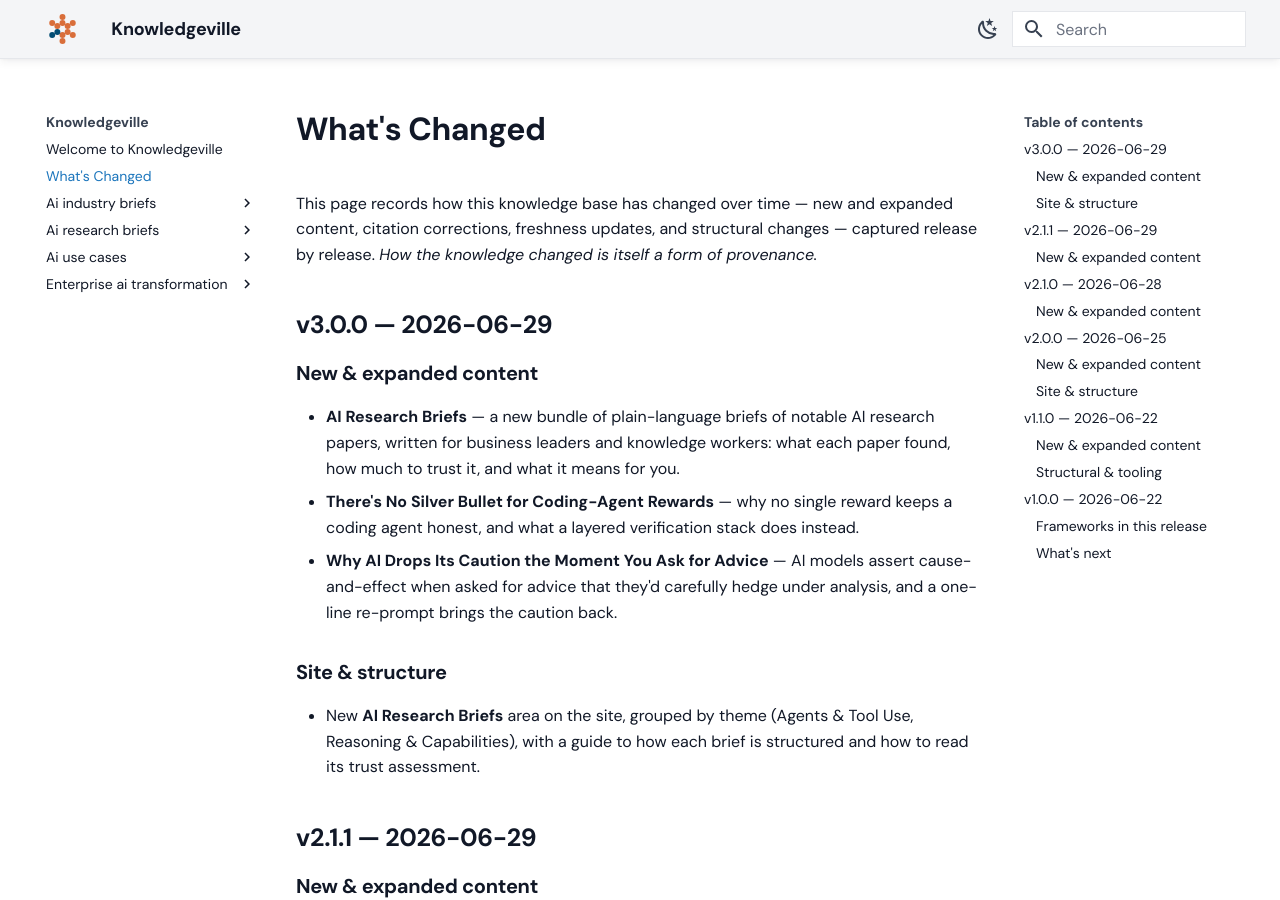
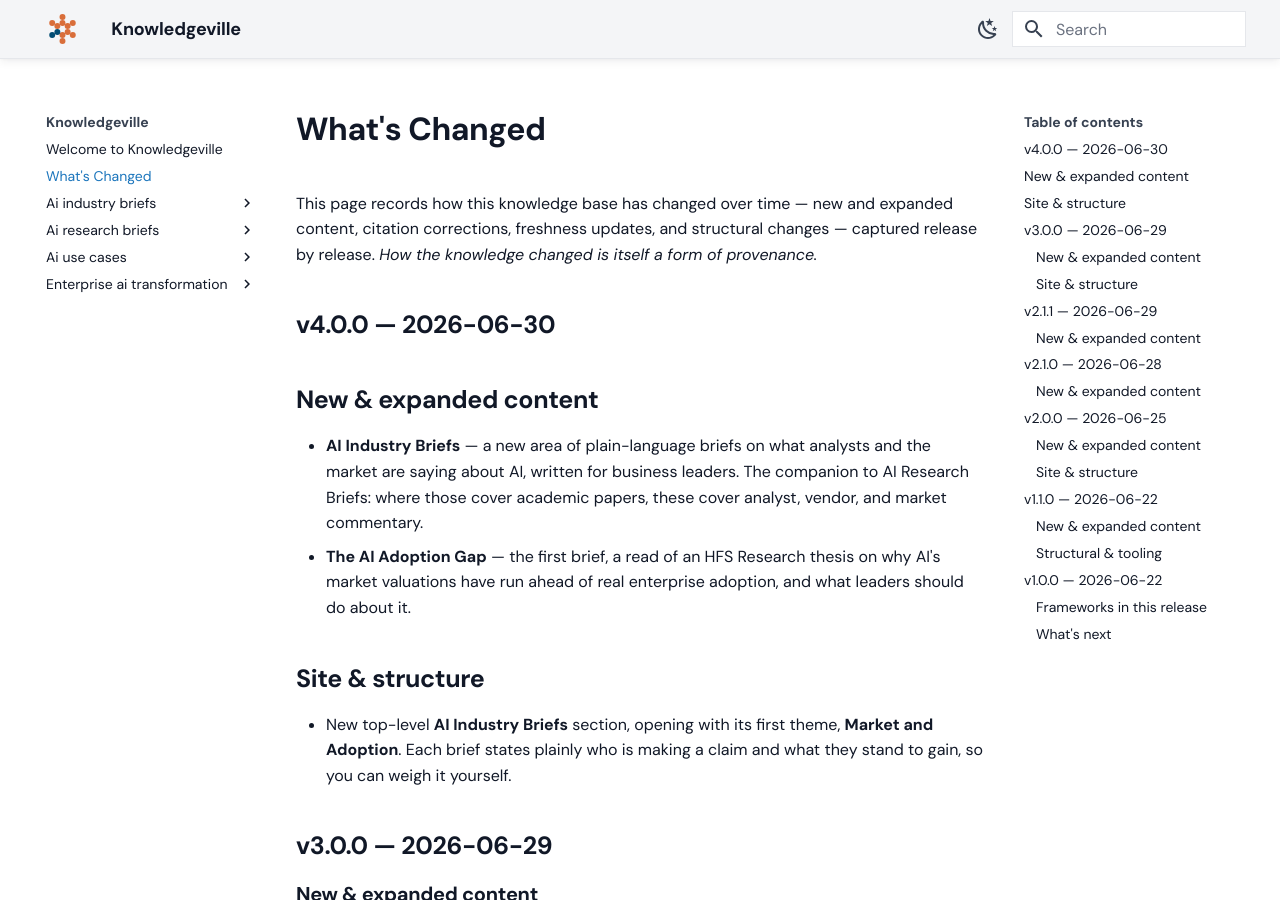
Before and after one commit to grandaha/knowledgeville, an MkDocs documentation site: the page built from published/changelog.md, in a window 1280 px wide and 900 px high. Built offline with MkDocs 1.6.1 and Material for MkDocs 9.7.7, drawn with Linux system fonts in a browser that asks for light colours; some web fonts are replaced.

Commit message:
Publish: sync content from workspace

```diff
--- a/published/changelog.md
+++ b/published/changelog.md
@@ -3,13 +3,24 @@ type: Reference
 title: What's Changed
 description: A generated, release-by-release record of how this knowledge base has changed.
 tags: [changelog, releases, provenance]
-timestamp: "2026-06-29"
+timestamp: "2026-06-30"
 appendix: true
 ---
 
 <!-- generated from GitHub Releases by scripts/build_changelog.py — do not edit -->
 
 This page records how this knowledge base has changed over time — new and expanded content, citation corrections, freshness updates, and structural changes — captured release by release. *How the knowledge changed is itself a form of provenance.*
+
+## v4.0.0 — 2026-06-30
+
+## New & expanded content
+
+- **AI Industry Briefs** — a new area of plain-language briefs on what analysts and the market are saying about AI, written for business leaders. The companion to AI Research Briefs: where those cover academic papers, these cover analyst, vendor, and market commentary.
+- **The AI Adoption Gap** — the first brief, a read of an HFS Research thesis on why AI's market valuations have run ahead of real enterprise adoption, and what leaders should do about it.
+
+## Site & structure
+
+- New top-level **AI Industry Briefs** section, opening with its first theme, **Market and Adoption**. Each brief states plainly who is making a claim and what they stand to gain, so you can weigh it yourself.
 
 ## v3.0.0 — 2026-06-29
 
```
